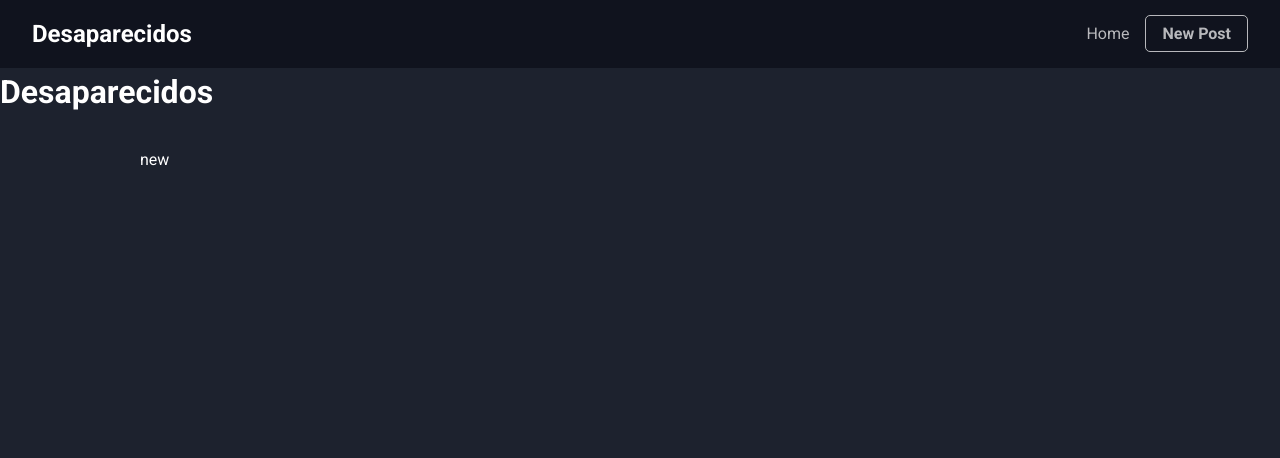
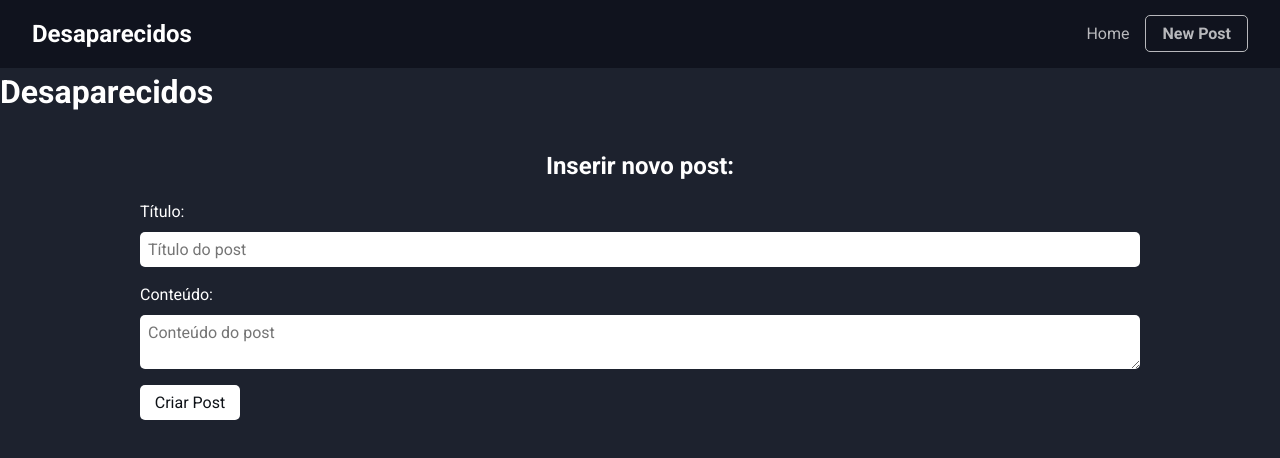
Before and after one commit to annalumoreira/desaparecidos2, a React (Vite) app in the folder desaparecidos/: page /new in a window 1280 px wide. Shown: the top 458 px of the page. Built offline with nearby package versions, Linux system fonts and the light colour scheme.

Commit message:
criando paginas e ajustando as rotas

```diff
--- a/desaparecidos/src/main.jsx
+++ b/desaparecidos/src/main.jsx
@@ -8,6 +8,7 @@ import {createBrowserRouter, RouterProvider, Router} from 'react-router-dom'
 
 import Home from './routes/Home.jsx'
 import NewPost from './routes/NewPost.jsx'
+import Post from './routes/Post.jsx'
 
 const router = createBrowserRouter([
   {
@@ -20,6 +21,10 @@ const router = createBrowserRouter([
       {
         path: '/new',
         element: <NewPost />,
+      },
+      {
+        path: '/posts/:id',
+        element: <Post />,
       }
     ]
   }
--- /dev/null
+++ b/desaparecidos/src/routes/NewPost.css
@@ -0,0 +1,34 @@
+.new-post h2 {
+    text-align: center;
+    margin-bottom: 1rem;
+
+}
+
+.form {
+    max-width: 500px;
+    width: 100%;
+    margin: 0 auto;
+}
+
+.form-control {
+    display: flex;
+    flex-direction: column;
+    margin-bottom: 1rem;
+
+}
+
+.form-control label {
+    margin-bottom: 0.5rem;
+
+}
+
+.form-control input,
+.form-control textarea {
+    padding: .5rem;
+    border: none;
+    border-radius: 5px;
+    font-size: 1rem;
+}
+.btn {
+    margin-top: 1rem;
+}
--- a/desaparecidos/src/routes/NewPost.jsx
+++ b/desaparecidos/src/routes/NewPost.jsx
@@ -1,10 +1,56 @@
 import React from 'react'
+import "./NewPost.css"
+import baseLink from '../axios/config'
+import { useState } from 'react'
+import { useNavigate } from 'react-router-dom'
+
+
 
 const NewPost = () => {
+  const navigate = useNavigate()
+
+  const [title, setTitle] = useState('')
+  const [body, setBody] = useState('')
+
+const createPost = async (e) => {
+  e.preventDefault();
+
+  const post = { title, body, userId: 1 };
+
+  await baseLink.post('/posts', {body: post})
+  console.log(post)
+
+navigate('/')
+};
+
   return (
-    <div>
-      new
+    <div className='new-post'>
+     <h2>Inserir novo post:</h2>
+     <form onSubmit={(e) => createPost(e)}>
+      <div className='form-control'>
+        <label htmlFor="title">Título:</label>
+        <input
+        type="text"
+        id='title'
+        name='title'
+        placeholder='Título do post'
+        onChange={(e) => setTitle(e.target.value)}/>
+      </div>
+      <div className='form-control'>
+        <label htmlFor="title">Conteúdo:</label>
+        <textarea
+        id='body'
+        name='body'
+        placeholder='Conteúdo do post'
+        onChange={(e) => setBody(e.target.value)} />
+        <input
+        type='submit'
+        value='Criar Post'
+        className='btn' />
+      </div>
+     </form>
     </div>
+
   )
 }
 
--- /dev/null
+++ b/desaparecidos/src/routes/Post.css
@@ -0,0 +1,7 @@
+.post-container h2 {
+text-align: center;
+}
+
+.post-container .post{
+    border-bottom: none;
+}
--- /dev/null
+++ b/desaparecidos/src/routes/Post.jsx
@@ -0,0 +1,40 @@
+import React from 'react';
+import baseLink from '../axios/config';
+import { useState, useEffect } from 'react';
+import { useParams } from 'react-router-dom';
+import './Post.css';
+
+const Post = () => {
+    const { id } = useParams();
+    const [post, setPost] = useState({});
+
+    const getPost = async () => {
+        try {
+        const response = await baseLink.get(`/posts/${id}`);
+        const data = response.data;
+
+        setPost(data);
+        } catch (error) {
+            console.log(error)
+        }
+    };
+
+    useEffect(() => {
+        getPost();
+
+    }, []);
+
+
+  return (
+    <div className='post-container'>
+      {!post.title ? (<p>Carregando...</p>) : (
+        <div className='post'>
+          <h2>{post.title}</h2>
+          <p>{post.body}</p>
+        </div>
+      )}
+    </div>
+  )
+}
+
+export default Post;
```
